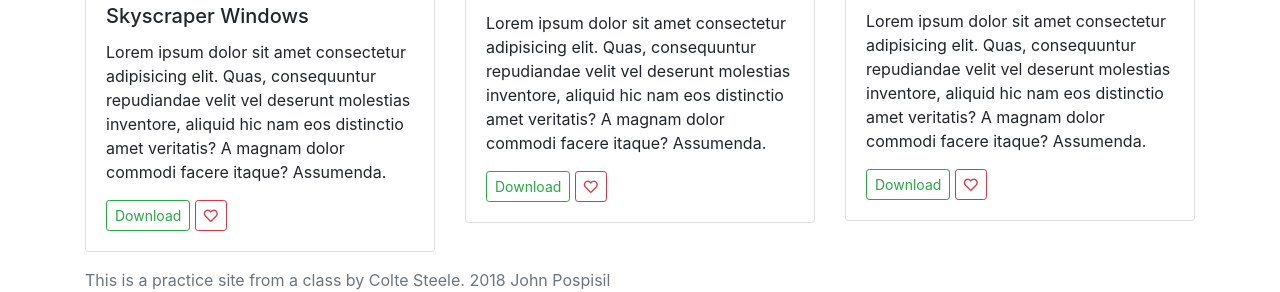
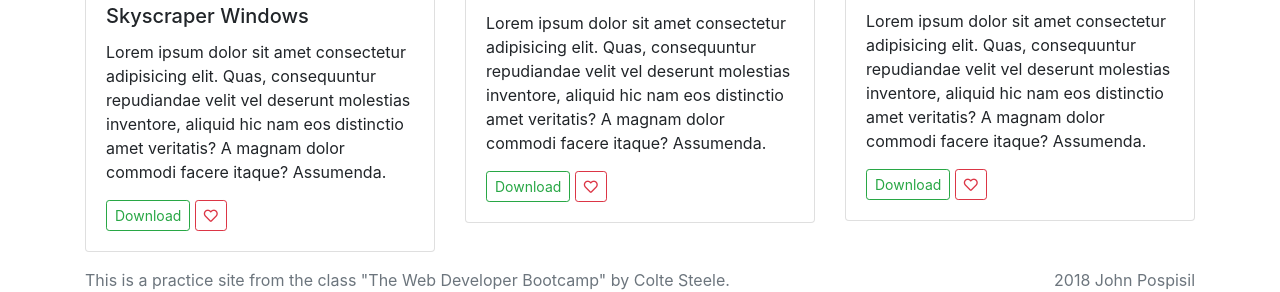
Before and after one commit to audiofreak7/The-Web-Developer-Bootcamp, a plain HTML site: page Section 9 Bootstrap 4 Flexbox/5_Patterns_Project/index.html in a window 1280 px wide. Shown: the part 653-945 px from the top of the page. Drawn offline with nearby package versions, Linux system fonts and the light colour scheme.

Commit message:
Add files via upload
Update the page footer.

```diff
--- a/Section 9 Bootstrap 4 Flexbox/5_Patterns_Project/index.html
+++ b/Section 9 Bootstrap 4 Flexbox/5_Patterns_Project/index.html
@@ -80,7 +80,11 @@
     </section>
 
     <div class="container">
-        <span class="text-muted">This is a practice site from a class by Colte Steele. 2018 John Pospisil</span>
+        <div class="row">
+            <span class="text-muted col-9">This is a practice site from the class "The Web Developer Bootcamp" by Colte Steele. </span>
+            <span class="text-muted text-right col-3">2018 John Pospisil</span>
+        </div>
+
     </div>
 
 
```
